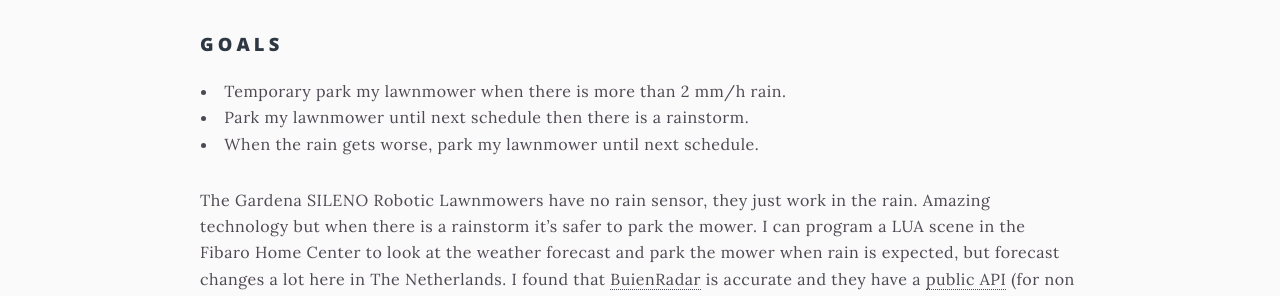
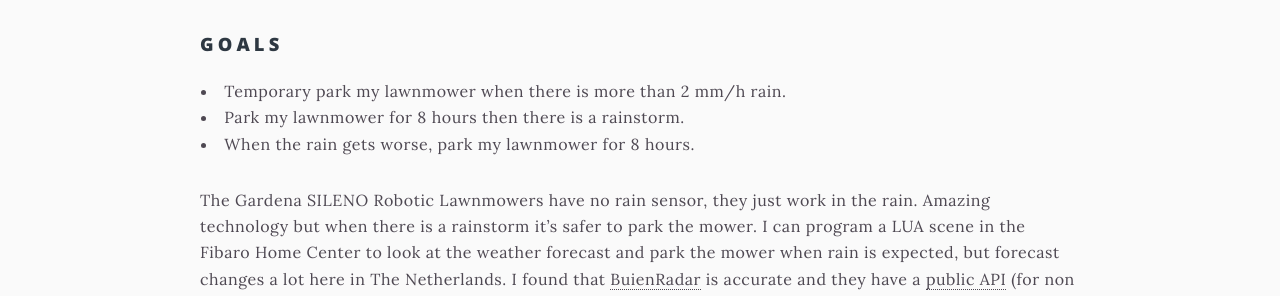
Before and after one commit to joepv/joepv.github.io, a Jekyll site: the page built from _pages/mowercontrol.md, in a window 1280 px wide and 900 px high, scrolled down 430 px. Shown: the part 153-449 px from the top of the window. Built offline with Jekyll 4.4.1, drawn with Linux system fonts in a browser that asks for light colours.

Commit message:
Changed next schedule to 8 hours delay due bug.

```diff
--- a/_pages/mowercontrol.md
+++ b/_pages/mowercontrol.md
@@ -16,32 +16,32 @@ _**Applies to:** Fibaro Home Center 2_
 ## Goals
 
 * Temporary park my lawnmower when there is more than 2 mm/h rain.
-* Park my lawnmower until next schedule then there is a rainstorm.
-* When the rain gets worse, park my lawnmower until next schedule.
+* Park my lawnmower for 8 hours then there is a rainstorm.
+* When the rain gets worse, park my lawnmower for 8 hours.
 
 The Gardena SILENO Robotic Lawnmowers have no rain sensor, they just work in the rain. Amazing technology but when there is a rainstorm it's safer to park the mower. I can program a LUA scene in the Fibaro Home Center to look at the weather forecast and park the mower when rain is expected, but forecast changes a lot here in The Netherlands. I found that [BuienRadar](https://www.buienradar.nl/) is accurate and they have a [public API](https://www.buienradar.nl/overbuienradar/gratis-weerdata) (for non commercial use). BuienRadar gives me *current rain conditions in mm/h in 5 minute intervals* for the next 2 hours. With this information I can anticipate on the amount of rain and decide if the mower needs to be parked.
 
 ## Table of Contents<!-- omit in toc -->
-- [Goals](#Goals)
-- [TL;DR](#TLDR)
-- [How I implemented it](#How-I-implemented-it)
-  - [In words](#In-words)
-  - [Before you start](#Before-you-start)
-  - [Step 1: Import the Mower Control Virtual Device](#Step-1-Import-the-Mower-Control-Virtual-Device)
-    - [Getting the Virtual Device file](#Getting-the-Virtual-Device-file)
-    - [Import the Virtual Device file](#Import-the-Virtual-Device-file)
-    - [Configure the Virtual Device](#Configure-the-Virtual-Device)
-    - [Get the ID of the Virtual Device](#Get-the-ID-of-the-Virtual-Device)
-  - [Step 2: Create a Global Variable](#Step-2-Create-a-Global-Variable)
-  - [Step 3: Create a Mower Control LUA scene](#Step-3-Create-a-Mower-Control-LUA-scene)
-    - [Getting the LUA scene code](#Getting-the-LUA-scene-code)
-    - [Create a new LUA scene and import the code](#Create-a-new-LUA-scene-and-import-the-code)
-    - [Configure the LUA scene](#Configure-the-LUA-scene)
-      - [Set the LUA parameters](#Set-the-LUA-parameters)
-      - [Set the Scene parameters](#Set-the-Scene-parameters)
-- [Congratulations!](#Congratulations)
-- [More information about Virtual Devices](#More-information-about-Virtual-Devices)
-- [Downloads](#Downloads)
+- [Goals](#goals)
+- [TL;DR](#tldr)
+- [How I implemented it](#how-i-implemented-it)
+  - [In words](#in-words)
+  - [Before you start](#before-you-start)
+  - [Step 1: Import the Mower Control Virtual Device](#step-1-import-the-mower-control-virtual-device)
+    - [Getting the Virtual Device file](#getting-the-virtual-device-file)
+    - [Import the Virtual Device file](#import-the-virtual-device-file)
+    - [Configure the Virtual Device](#configure-the-virtual-device)
+    - [Get the ID of the Virtual Device](#get-the-id-of-the-virtual-device)
+  - [Step 2: Create a Global Variable](#step-2-create-a-global-variable)
+  - [Step 3: Create a Mower Control LUA scene](#step-3-create-a-mower-control-lua-scene)
+    - [Getting the LUA scene code](#getting-the-lua-scene-code)
+    - [Create a new LUA scene and import the code](#create-a-new-lua-scene-and-import-the-code)
+    - [Configure the LUA scene](#configure-the-lua-scene)
+      - [Set the LUA parameters](#set-the-lua-parameters)
+      - [Set the Scene parameters](#set-the-scene-parameters)
+- [Congratulations!](#congratulations)
+- [More information about Virtual Devices](#more-information-about-virtual-devices)
+- [Downloads](#downloads)
 
 ## TL;DR
 
```
